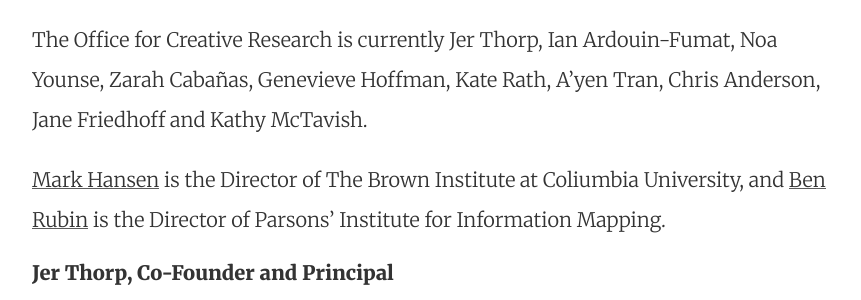
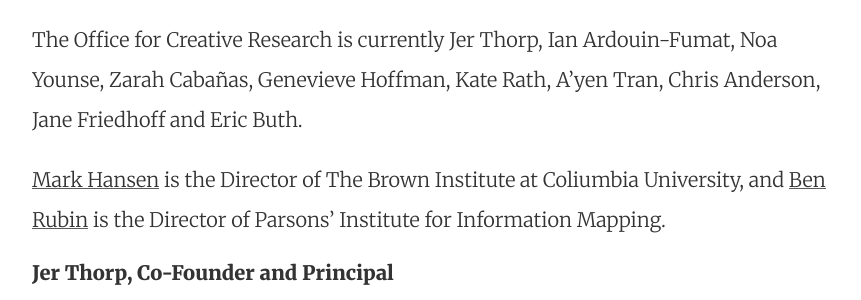
Before and after one commit to O-C-R/o-c-r.github.io, a Jekyll site: the page built from about.md, in a window 1280 px wide. Shown: the part 510-810 px from the top of the page, without its empty margins (3-864 px from the left). Built offline with Jekyll 4.4.1, drawn with Linux system fonts in a browser that asks for light colours; nearby versions of some CDN libraries.

Commit message:
adding eric to site

```diff
--- a/about.md
+++ b/about.md
@@ -6,7 +6,7 @@
 
 The Office for Creative Research was founded in 2013 by Mark Hansen, Ben Rubin and Jer Thorp. Drawing on previous collaborations like <a href="http://www.nytimes.com/video/arts/1194817116105/moveable-type.html" target="_blank">Moveable Type</a> and <a href="http://nytlabs.com/projects/cascade.html" target="_blank">Cascade</a>, the three co-founders decided to take the themes present in their art and data practices into a larger collaboration and company. Together, they pushed the limits of generative performance with pieces like <a href="{{ site.baseurl }}/performance/2013/09/01/arguendo/" target="_blank">Arguendo</a> and <a href="{{ site.baseurl }}/public/space/interventions/2015/03/30/a-sort-of-joy/" target="_blank">A Sort of Joy</a>, and built a company that approaches data novelly and ethically.
 
-The Office for Creative Research is currently Jer Thorp, Ian Ardouin-Fumat, Noa Younse, Zarah Cabañas, Genevieve Hoffman, Kate Rath, A'yen Tran, Chris Anderson, Jane Friedhoff and Kathy McTavish.
+The Office for Creative Research is currently Jer Thorp, Ian Ardouin-Fumat, Noa Younse, Zarah Cabañas, Genevieve Hoffman, Kate Rath, A'yen Tran, Chris Anderson, Jane Friedhoff and Eric Buth.
 
 <a href="http://www.journalism.columbia.edu/profile/428-mark-hansen/10" target="_blank">Mark Hansen</a> is the Director of The Brown Institute at Coliumbia University, and <a href="http://piim.newschool.edu/" target="_blank">Ben Rubin</a> is the Director of Parsons’ Institute for Information Mapping.
 
--- a/index.html
+++ b/index.html
@@ -44,7 +44,7 @@
       We are also good at <a href="{{ site.baseurl }}/contact/">answering e-mails</a>, <a href="{{ site.baseurl }}/activity/">posting things on the internet</a>, and <a href="mailto:jobs@ocr.nyc">hiring exceptional people</a>.
     </p>
     <p>
-      <a href="{{ site.baseurl }}/about/">Founded in 2013</a>, The Office for Creative Research is Jer Thorp, Ian Ardouin-Fumat, Noa Younse, Zarah Cabañas, Genevieve Hoffman, Kate Rath, A'yen Tran, Chris Anderson, Jane Friedhoff and Kathy McTavish.
+      <a href="{{ site.baseurl }}/about/">Founded in 2013</a>, The Office for Creative Research is Jer Thorp, Ian Ardouin-Fumat, Noa Younse, Zarah Cabañas, Genevieve Hoffman, Kate Rath, A'yen Tran, Chris Anderson, Jane Friedhoff and Eric Buth.
     </p>
     <p>
       Get in touch with any questions, ideas or possible conspiracies.
```
